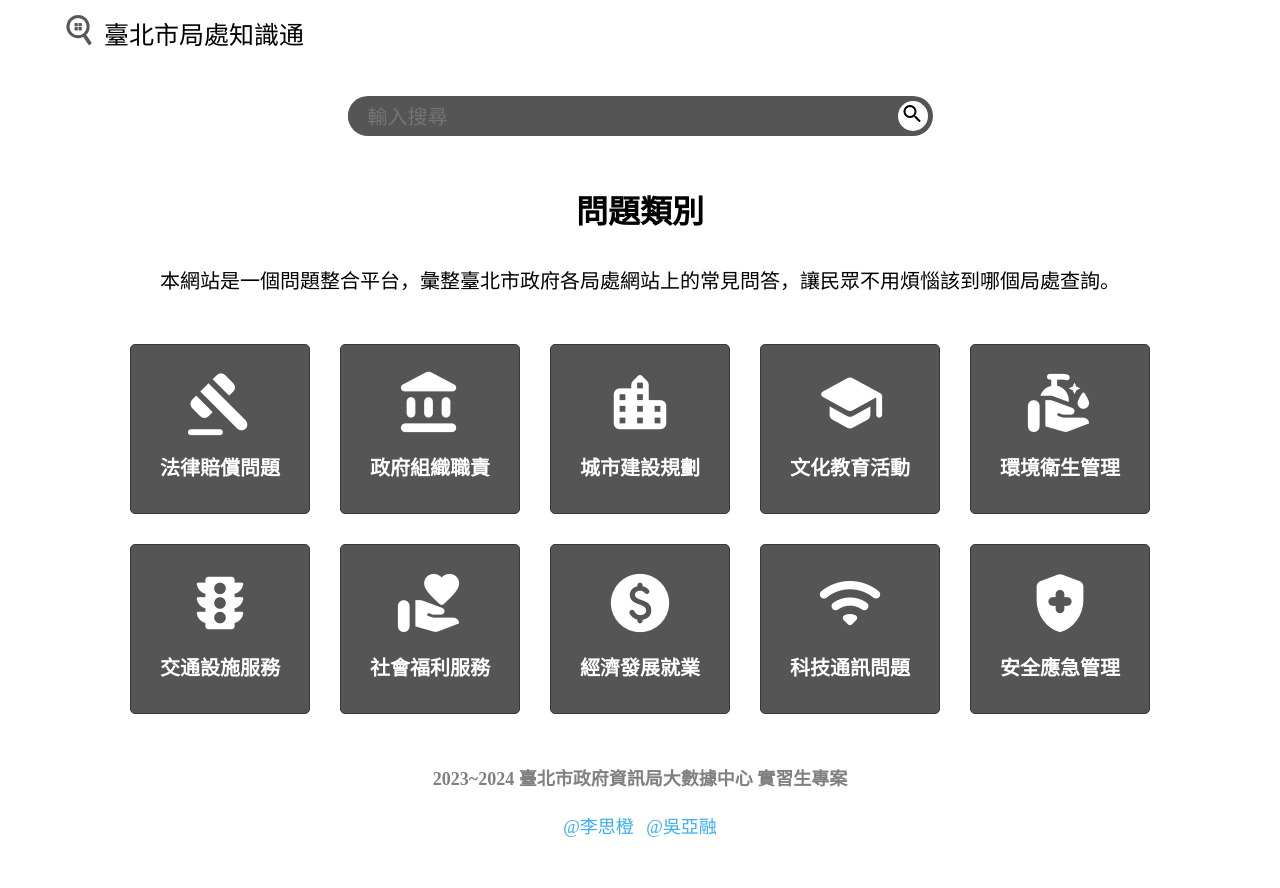
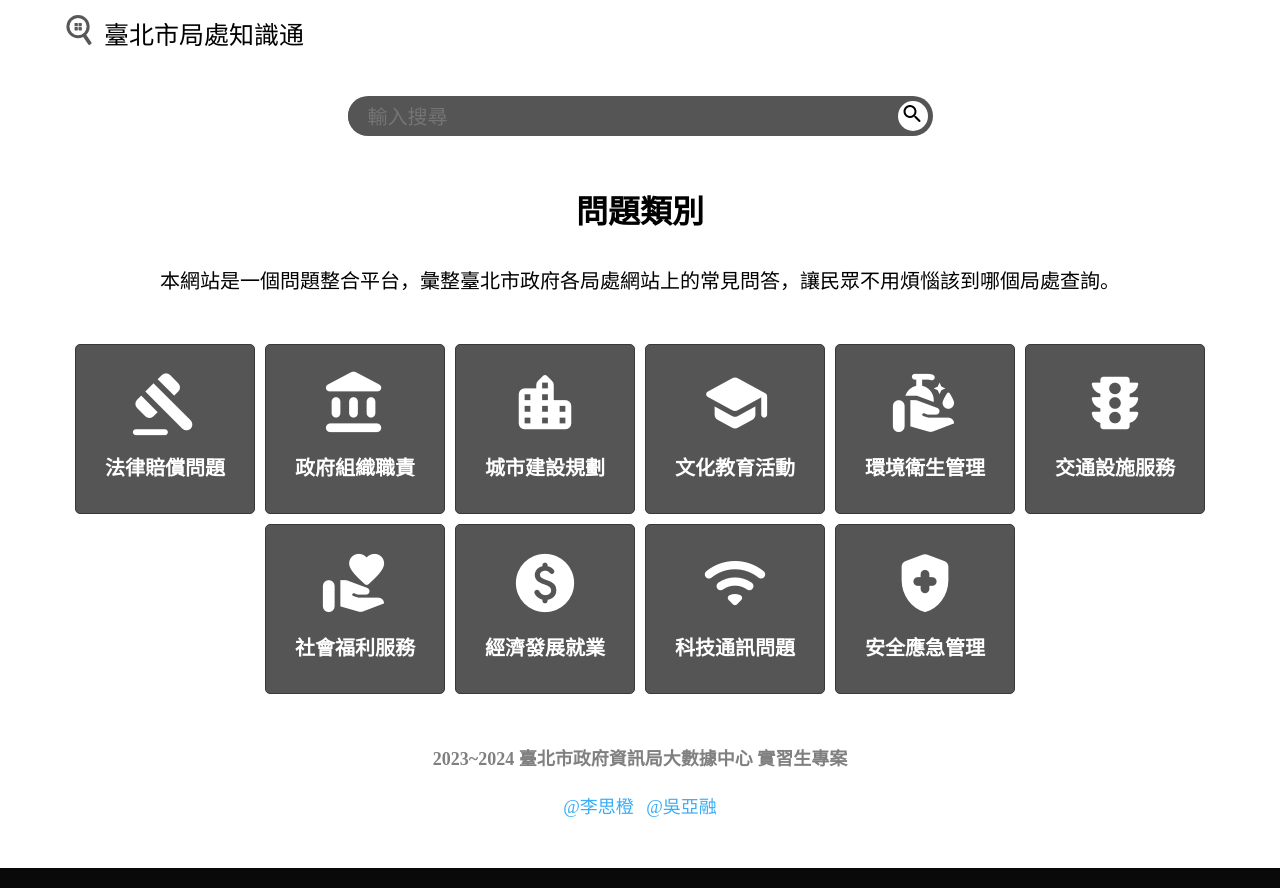
Before and after one commit to tpe-doit/Taipei-FAQ, a Vue app: page / in a window 1280 px wide. Built offline with nearby package versions, Linux system fonts and the light colour scheme; a web font is replaced by a local one.

Commit message:
Modifications During Deployment

```diff
--- a/src/views/AnswersPage.vue
+++ b/src/views/AnswersPage.vue
@@ -57,8 +57,8 @@ onMounted(() => {
 				<div class="answerspage-content-hot">
 					<h2>{{ category }}熱門問題</h2>
 					<div class="answerspage-content-hot-question" v-if="TopQuestions.length > 0">
-						<TopQuestion v-for="TopQuestion in TopQuestions" :key="TopQuestion.question"
-							:question="TopQuestion.問題" :content="TopQuestion.答案" :link="TopQuestion.網址"></TopQuestion>
+						<TopQuestion v-for="Top in TopQuestions" :key="Top.question" :question="Top.問題"
+							:content="Top.答案" :link="Top.網址"></TopQuestion>
 					</div>
 					<div v-else class="answerspage-content-noresponse">
 						查無相符問答，建議使用其他關鍵字重新搜尋
--- a/src/views/HomePage.vue
+++ b/src/views/HomePage.vue
@@ -65,8 +65,8 @@ import { categories } from "../assets/categories";
 		display: flex;
 		flex-wrap: wrap;
 		justify-content: center;
-		column-gap: 50px;
-		row-gap: 50px
+		column-gap: 10px;
+		row-gap: 10px
 	}
 
 	&-info {
@@ -109,8 +109,8 @@ import { categories } from "../assets/categories";
 		max-width: 90vw;
 
 		&-content {
-			column-gap: 30px;
-			row-gap: 30px;
+			column-gap: 10px;
+			row-gap: 10px;
 		}
 	}
 }
```
